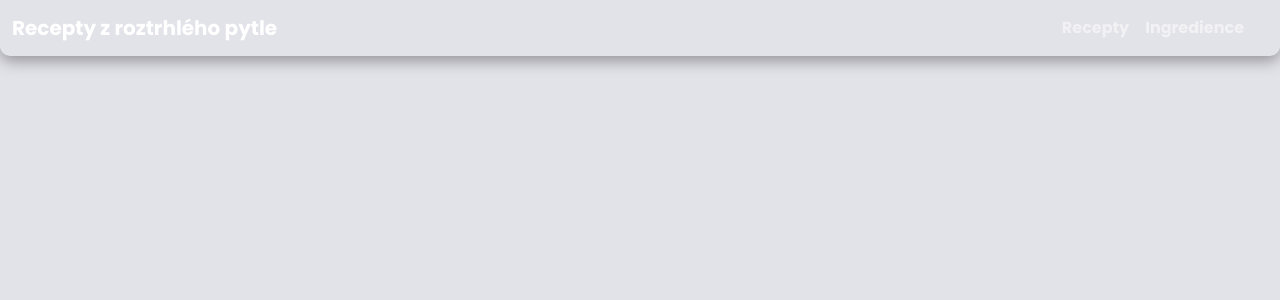
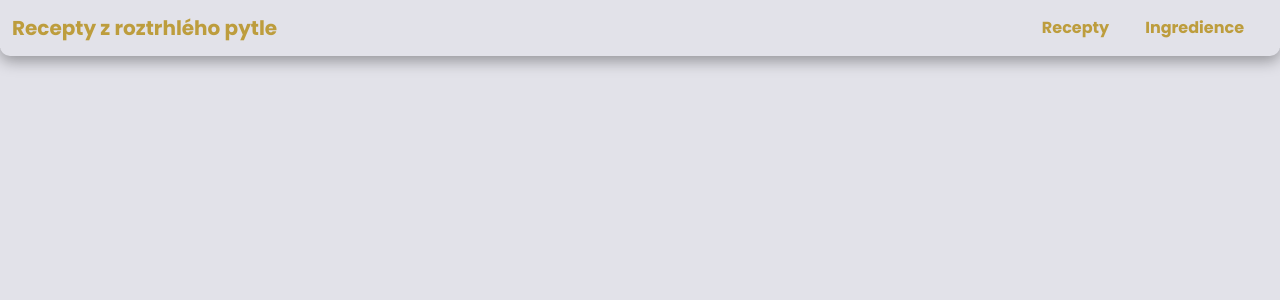
Before and after one commit to JagosMarek/React-recipe-book, a React (Create React App) app in the folder cookbook/client/: page / in a window 1280 px wide. Shown: the top 300 px of the page. Built offline with nearby package versions, Linux system fonts and the light colour scheme.

Commit message:
5. Blok - Uprava css stylu + responzivita

```diff
--- a/cookbook/client/src/App.css
+++ b/cookbook/client/src/App.css
@@ -2,14 +2,8 @@
   font-family: Poppins;
   min-height: 100vh;
   padding-top: 20px;
-  width: 70%;
+  width: 90%;
   margin: auto;
   max-width: 1350px;
   color: #302E4D;
 }
-
-@media (max-width: 1050px) {
-  .App {
-    width: 90%;
-  }
-}
--- a/cookbook/client/src/App.js
+++ b/cookbook/client/src/App.js
@@ -21,7 +21,7 @@ function App() {
         variant="dark"
       >
         <Container fluid>
-          <Navbar.Brand onClick={() => navigate("/home")}>
+          <Navbar.Brand onClick={() => navigate("/home")} className={styles.navbarHeader}>
             Recepty z roztrhlého pytle
           </Navbar.Brand>
           <Navbar.Toggle aria-controls={`offcanvasNavbar-expand-sm`} />
@@ -33,10 +33,10 @@ function App() {
             </Offcanvas.Header>
             <Offcanvas.Body>
               <Nav className="justify-content-end flex-grow-1 pe-3">
-                <Nav.Link onClick={() => navigate('/recipeList')}>
+                <Nav.Link onClick={() => navigate('/recipeList')} className={styles.navbarLink}>
                   Recepty
                 </Nav.Link>
-                <Nav.Link onClick={() => navigate('/ingredientList')}>
+                <Nav.Link onClick={() => navigate('/ingredientList')} className={styles.navbarLink}>
                   Ingredience
                 </Nav.Link>
               </Nav>
--- a/cookbook/client/src/css/navbar.module.css
+++ b/cookbook/client/src/css/navbar.module.css
@@ -9,3 +9,33 @@
     margin: auto;
     border-radius: 0px 0px 10px 10px;
 }
+
+.navbarHeader {
+    font-size: 1.5rem;
+    color: #bd9d3d !important;
+}
+
+.navbarLink {
+    font-size: 1rem;
+    color: #bd9d3d !important;
+    transition: background 0.5s;
+    background-image: linear-gradient(90deg, transparent 50%, #e2e2e9 50%);
+    background-size: 200% 100%;
+    background-position: 100%;
+    border-radius: 10px;
+    margin-left: 20px;
+    border: 1px solid #bd9d3d;
+}
+
+
+.navbarLink:hover {
+    background-position: 0;
+    background-color: #bd9d3d;
+    color: white !important;
+}
+
+@media (max-width: 750px) {
+    .navbarHeader {
+        font-size: 1.1rem;
+    }
+}
--- a/cookbook/client/src/css/recipeInfo.module.css
+++ b/cookbook/client/src/css/recipeInfo.module.css
@@ -4,7 +4,7 @@
     text-align: center;
     color: #bd9d3d;
     font-weight: 600;
-    margin-top: 25px;
+    margin-top: 30px;
     margin-bottom: 25px;
 }
 
```
